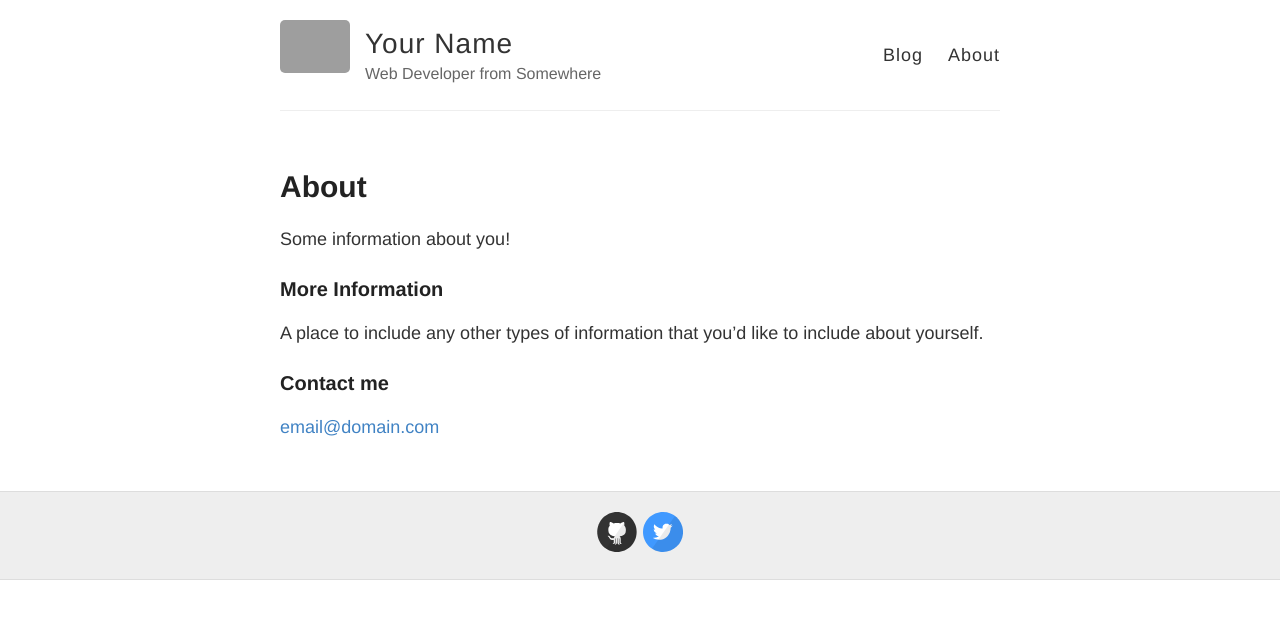
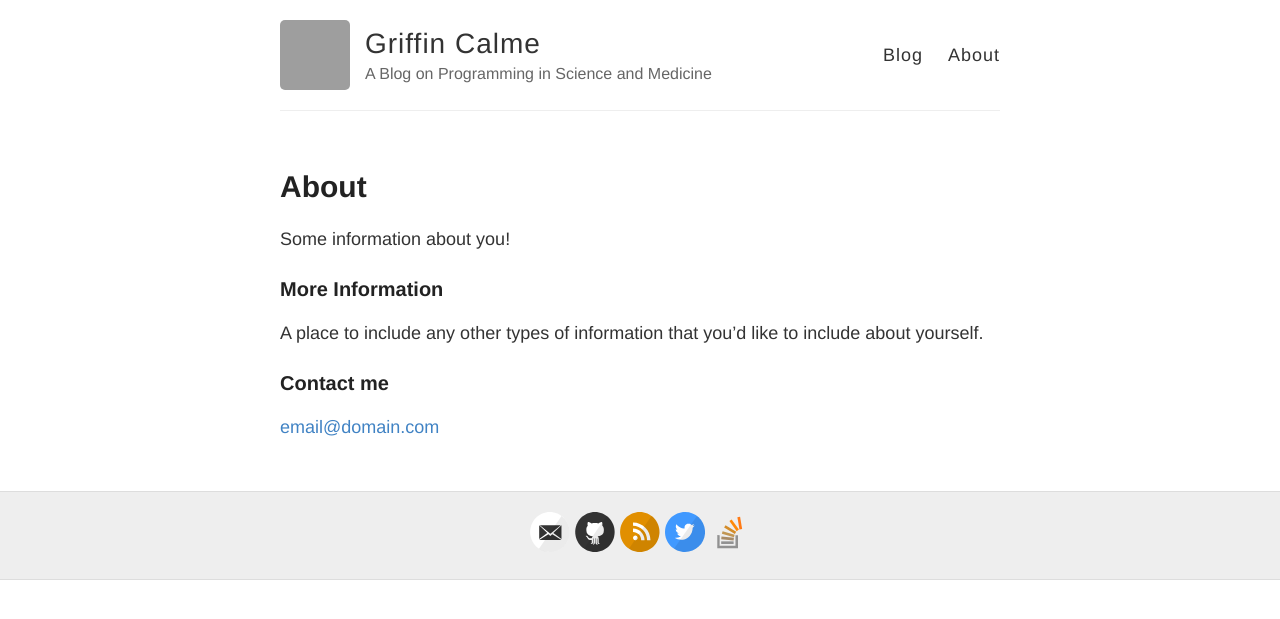
Before and after one commit to griffincalme/griffincalme.github.io, a Jekyll site: the page built from about.md, in a window 1280 px wide. Shown: the top 619 px of the page. Built offline with Jekyll 4.4.1, drawn with Linux system fonts in a browser that asks for light colours; grey boxes are pictures that could not be loaded.

Commit message:
trying out jekyll now

```diff
--- a/_config.yml
+++ b/_config.yml
@@ -3,13 +3,13 @@
 #
 
 # Name of your site (displayed in the header)
-name: Your Name
+name: Griffin Calme
 
 # Short bio or description (displayed in the header)
-description: Web Developer from Somewhere
+description: A Blog on Programming in Science and Medicine
 
 # URL of your avatar or profile pic (you could use your GitHub profile pic)
-avatar: https://raw.githubusercontent.com/barryclark/jekyll-now/master/images/jekyll-logo.png
+avatar: https://avatars3.githubusercontent.com/u/10441929?v=3&s=460
 
 #
 # Flags below are optional
@@ -18,16 +18,16 @@ avatar: https://raw.githubusercontent.com/barryclark/jekyll-now/master/images/je
 # Includes an icon in the footer for each username you enter
 footer-links:
   dribbble:
-  email:
+  email: griffincalme@gmail.com
   facebook:
   flickr:
-  github: barryclark/jekyll-now
+  github: griffincalme
   instagram:
   linkedin:
   pinterest:
-  rss: # just type anything here for a working RSS icon
-  twitter: jekyllrb
-  stackoverflow: # your stackoverflow profile, e.g. "users/50476/bart-kiers"
+  rss: RSS
+  twitter: griffincalme
+  stackoverflow: users/4455752/griffinc
   youtube: # channel/<your_long_string> or user/<user-name>
   googleplus: # anything in your profile username that comes after plus.google.com/
 
```
